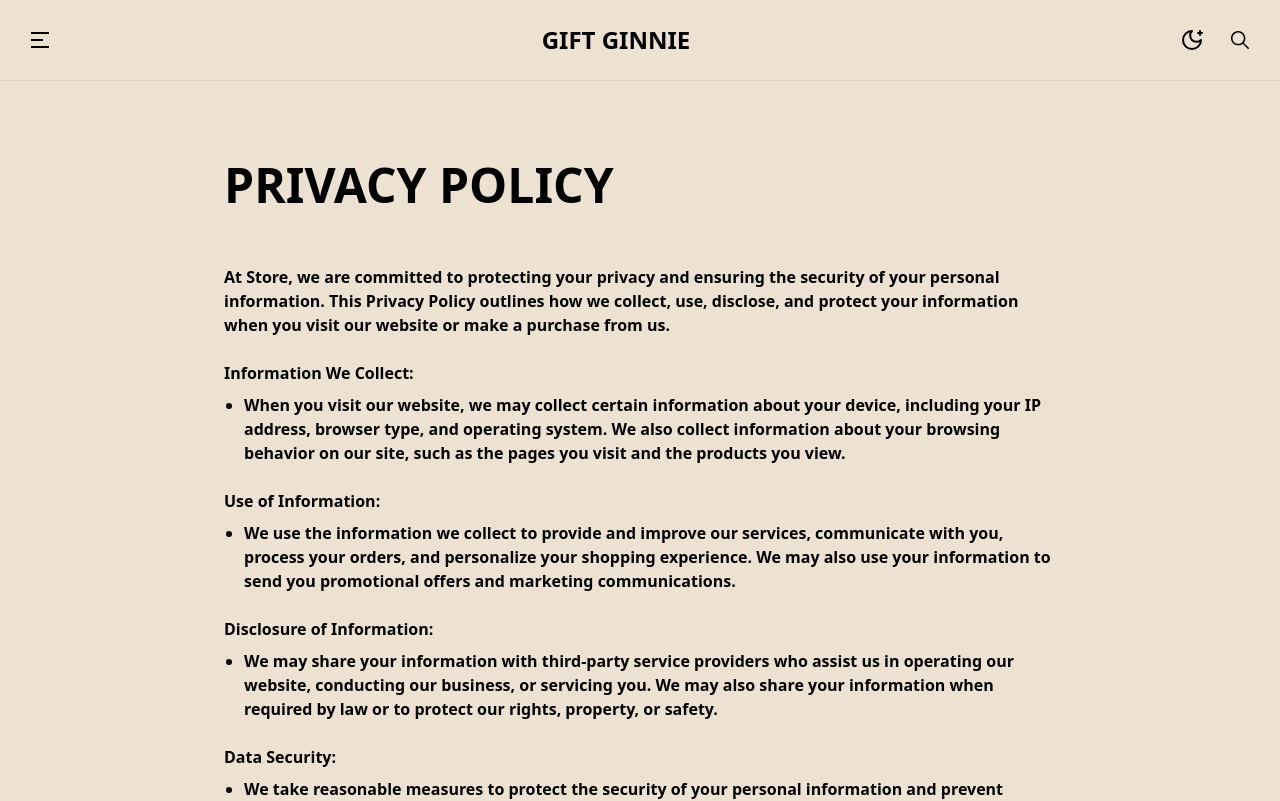
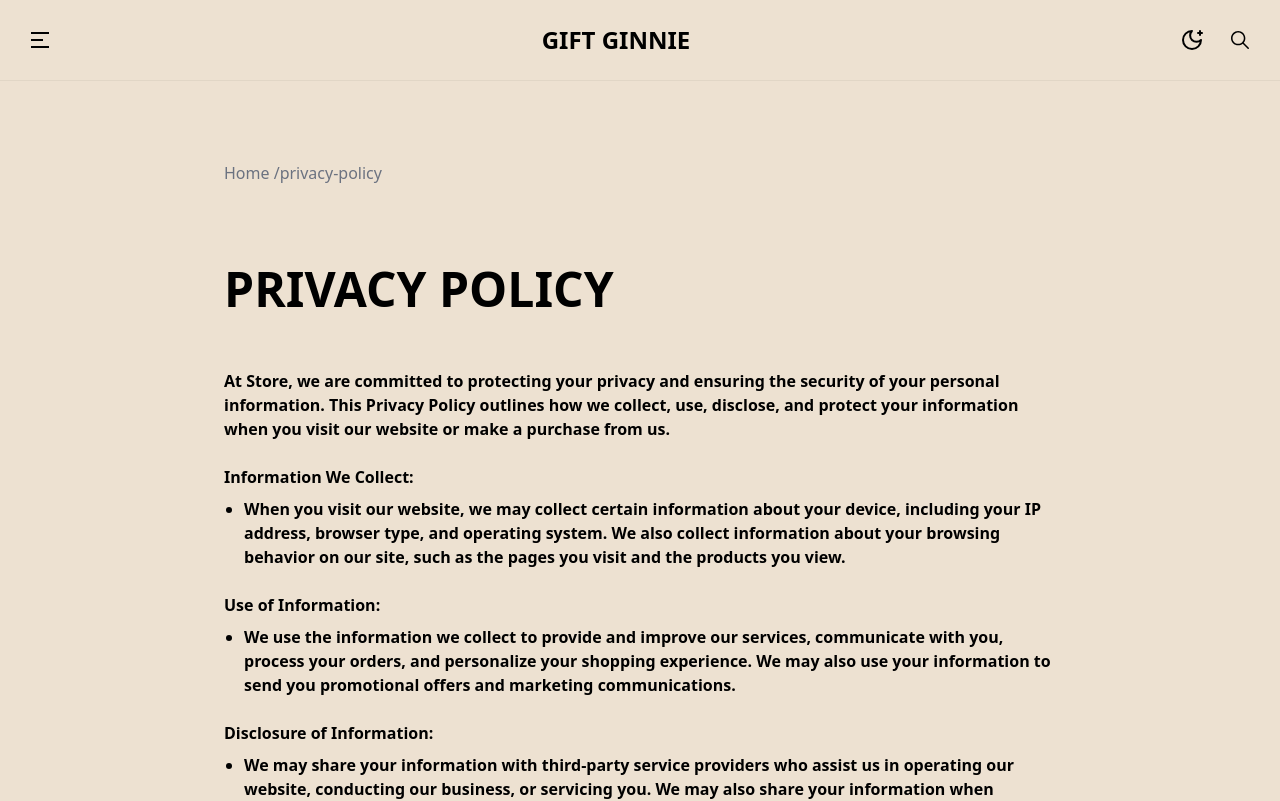
Before and after one commit to oscodesolution-devops/gift-ginnie, a React (Vite) app: page /privacy-policy in a window 1280 px wide. Shown: the top 801 px of the page. Built offline with nearby package versions, Linux system fonts and the light colour scheme.

Commit message:
add : breadcrumb in privacy policy page

```diff
--- a/src/pages/PrivacyPolicy/PrivacyPolicy.tsx
+++ b/src/pages/PrivacyPolicy/PrivacyPolicy.tsx
@@ -1,3 +1,5 @@
+import Breadcrumbs from "../../components/Breadcrumbs/Breadcrumbs";
+
 const privacyPolicy: Array<{ title: string; content: string[] }> = [
   {
     title: "Information We Collect:",
@@ -39,9 +41,13 @@ const privacyPolicy: Array<{ title: string; content: string[] }> = [
 
 export default function PrivacyPolicy() {
   return (
-    <div className="w-full min-h-screen  flex justify-center items-center flex-col">
-      <div className="px-5 md:px-20 lg:px-56 py-20 dark:text-white">
-        <div className="uppercase text-3xl md:4xl lg:text-5xl font-bold mb-14">Privacy Policy</div>
+    <div className="w-full min-h-screen flex justify-center items-center flex-col">
+
+      <div className="px-5 md:px-20 lg:px-56 py-16 md:py-20 dark:text-white">
+      <Breadcrumbs />
+        <div className="uppercase text-3xl md:4xl lg:text-5xl font-bold mb-14">
+          Privacy Policy
+        </div>
         <div className="flex flex-col gap-6">
           <p className="font-semibold">
             At Store, we are committed to protecting your privacy and ensuring
```
